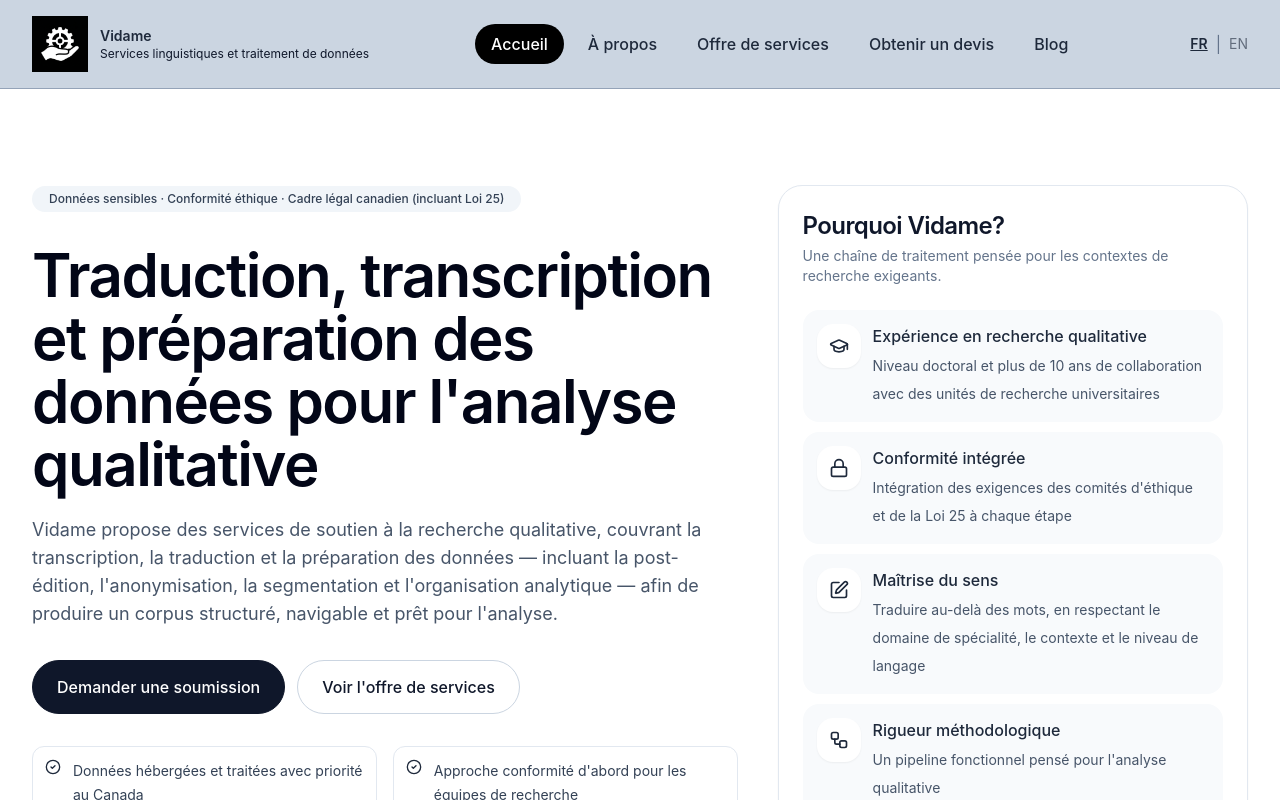
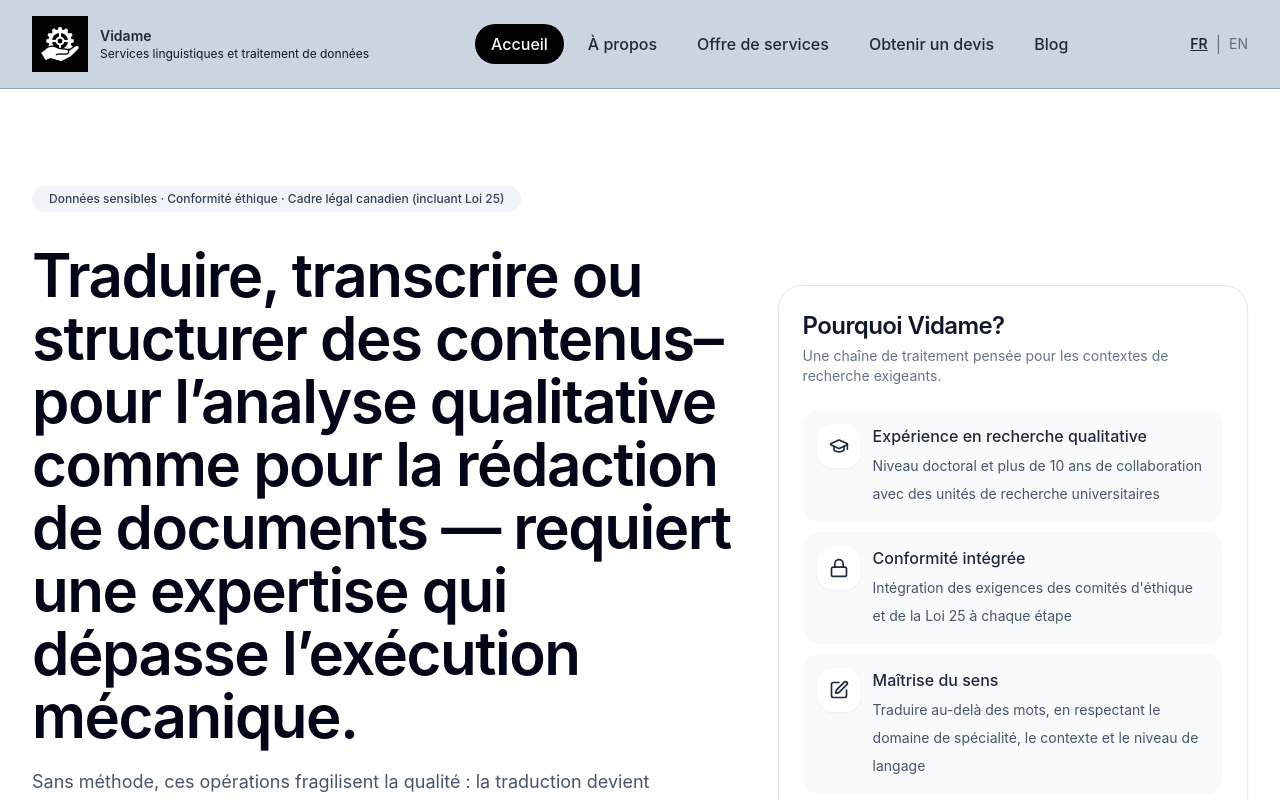
Before and after one commit to momopro21/vidame-recherche, a React (Vite) app: page / in a window 1280 px wide. Shown: the top 800 px of the page. Built offline with nearby package versions, Linux system fonts and the light colour scheme; the HTML template or start-up script is replaced by a standard one.

Commit message:
Update App.tsx

```diff
--- a/src/App.tsx
+++ b/src/App.tsx
@@ -347,10 +347,10 @@ function Shell({
               <div className="space-y-5">
                 {/* ===== VIDAME_REPERE_TITRE_PRINCIPAL_ACCUEIL ===== */}
                 <h1 className="max-w-4xl text-4xl font-semibold tracking-tight text-slate-950 md:text-6xl md:leading-[1.05]">
-                  Traduction, transcription et préparation des données pour l'analyse qualitative
+                  Traduire, transcrire ou structurer des contenus– pour l’analyse qualitative comme pour la rédaction de documents — requiert une expertise qui dépasse l’exécution mécanique.
                 </h1>
                 <p className="max-w-2xl text-base leading-7 text-slate-600 md:text-lg">
-                  Vidame propose des services de soutien à la recherche qualitative, couvrant la transcription, la traduction et la préparation des données — incluant la post-édition, l'anonymisation, la segmentation et l'organisation analytique — afin de produire un corpus structuré, navigable et prêt pour l'analyse.
+                  Sans méthode, ces opérations fragilisent la qualité : la traduction devient maladroite, la transcription perd en fiabilité et les contenus deviennent difficilement exploitables.Ce travail repose sur des connaissances solides et une expérience construite sur le long cours.
                 </p>
               </div>
               <div className="flex flex-wrap gap-3">
```
